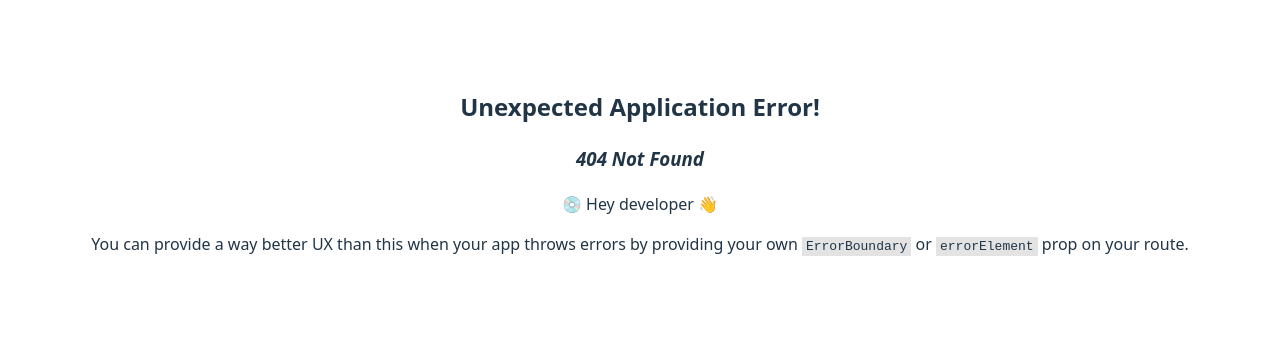
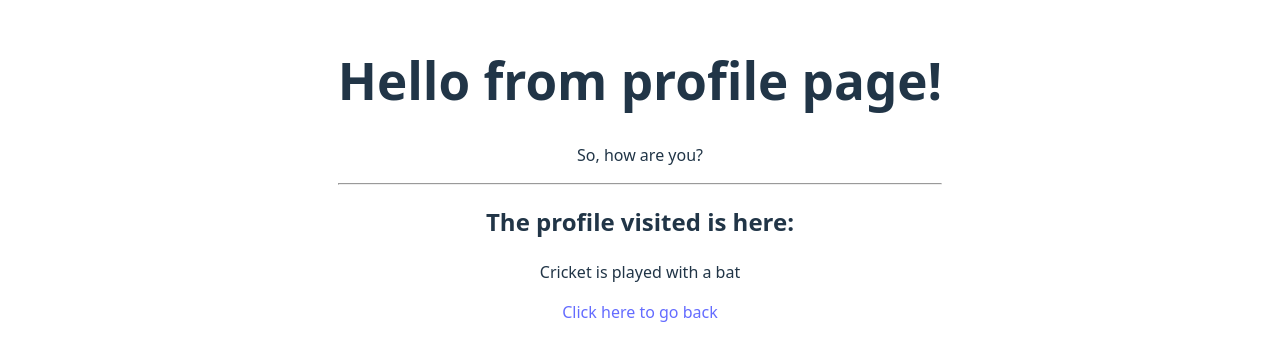
Before and after one commit to Avanish-Sandilya/web_development_projects, a React (Vite) app in the folder React-Routing-Basic/: page /profile/Cricket in a window 1280 px wide. Before the commit this address had no page. Shown: the part 229-590 px from the top of the page. Built offline with nearby package versions, Linux system fonts and the light colour scheme.

Commit message:
adding test routes

```diff
--- a/React-Routing-Basic/src/App.jsx
+++ b/React-Routing-Basic/src/App.jsx
@@ -1,4 +1,4 @@
-
+import { Link } from "react-router-dom";
 import './App.css'
 
 const App = () => {
@@ -9,7 +9,7 @@ const App = () => {
       <nav>
         <ul>
           <li>
-            <a href="profile">Profile page</a>
+            <Link to="profile">Profile page</Link>
           </li>
         </ul>
       </nav>
--- /dev/null
+++ b/React-Routing-Basic/src/Cricket.jsx
@@ -0,0 +1,12 @@
+import { Link } from "react-router-dom";
+
+const Cricket = () => {
+  return (
+    <>
+      <p>Cricket is played with a bat</p>
+      <Link to="/">Click here to go back</Link>
+    </>
+  );
+};
+
+export default Cricket;
--- /dev/null
+++ b/React-Routing-Basic/src/Football.jsx
@@ -0,0 +1,12 @@
+import { Link } from "react-router-dom";
+
+const Football = () => {
+  return (
+    <>
+      <p>Football is an outdoor sport</p>
+      <Link to="/">Click here to go back</Link>
+    </>
+  );
+};
+
+export default Football;
--- a/React-Routing-Basic/src/Profile.jsx
+++ b/React-Routing-Basic/src/Profile.jsx
@@ -1,8 +1,13 @@
+import { Outlet } from "react-router-dom";
+
 const Profile = () => {
   return (
     <div>
       <h1>Hello from profile page!</h1>
       <p>So, how are you?</p>
+      <hr />
+      <h2>The profile visited is here:</h2>
+      <Outlet />
     </div>
   );
 };
--- a/React-Routing-Basic/src/main.jsx
+++ b/React-Routing-Basic/src/main.jsx
@@ -4,6 +4,8 @@ import { createBrowserRouter, RouterProvider } from "react-router-dom";
 import "./index.css";
 import App from "./App.jsx";
 import Profile from "./Profile.jsx";
+import Cricket from "./Cricket.jsx";
+import Football from "./Football.jsx";
 
 const router = createBrowserRouter([
   {
@@ -13,6 +15,10 @@ const router = createBrowserRouter([
   {
     path: "profile",
     element: <Profile />,
+    children: [
+      { path: "Cricket", element: <Cricket /> },
+      { path: "Football", element: <Football /> },
+    ],
   },
 ]);
 
```
